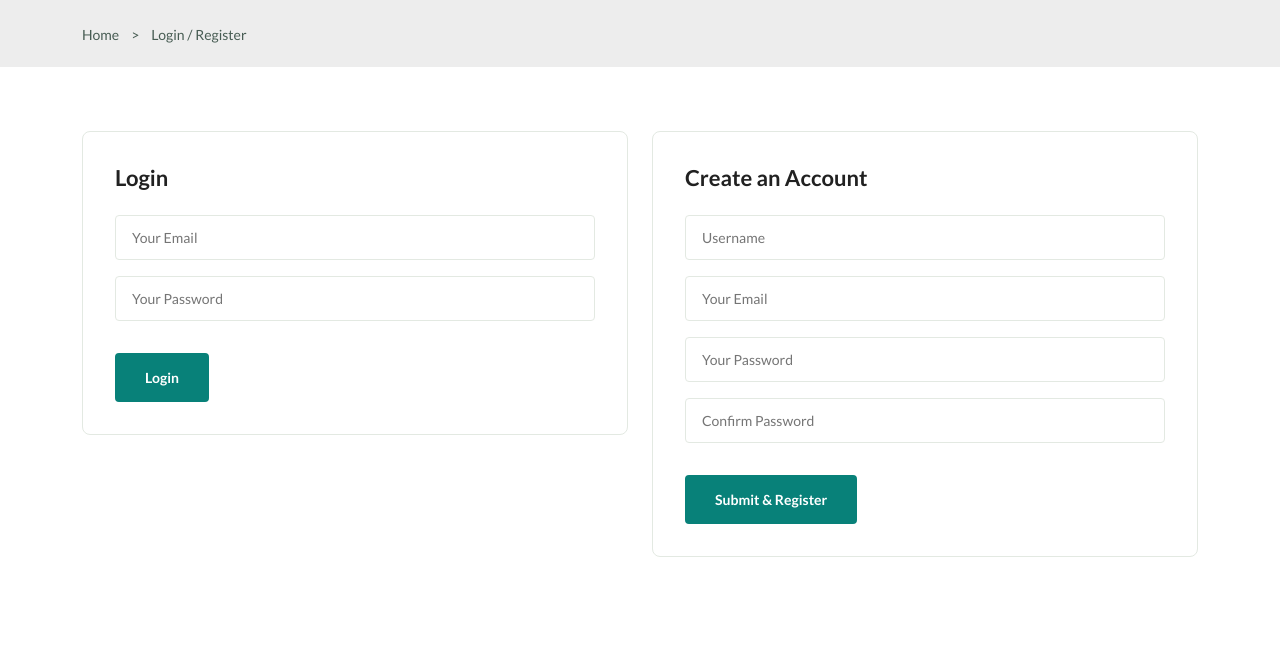
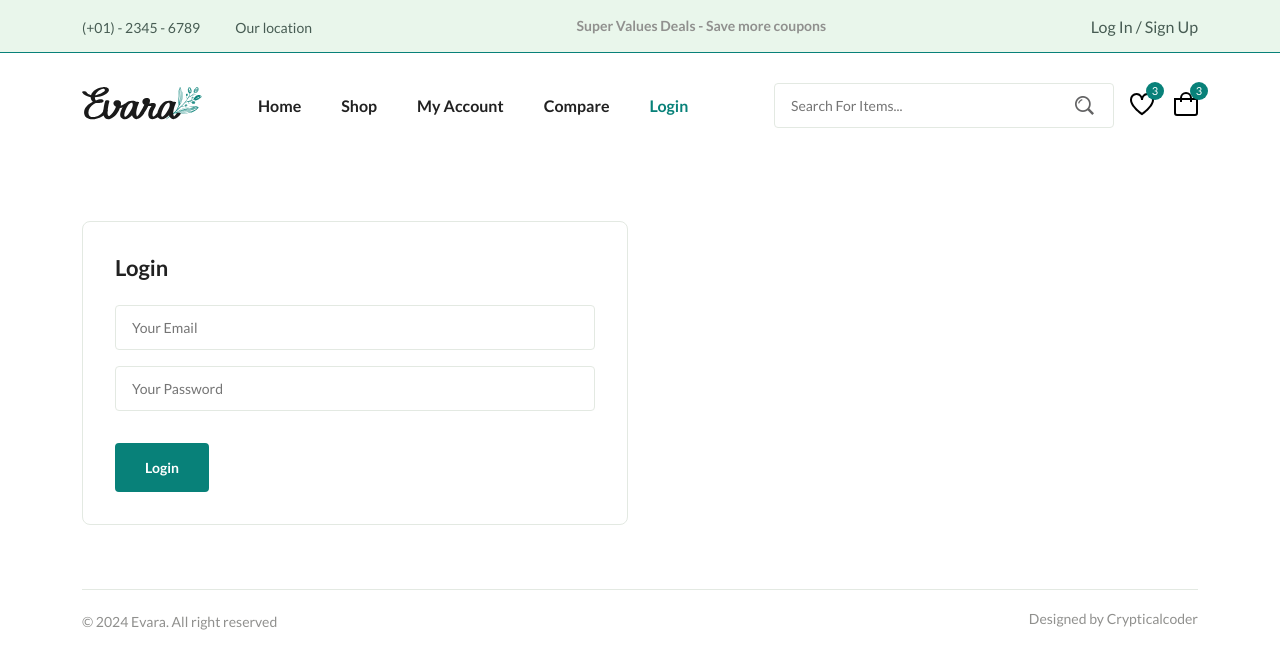
Before and after one commit to AMK2407/evara-ecommerce, a website: page public/login-register.html in a window 1280 px wide. Drawn offline with nearby package versions, Linux system fonts and the light colour scheme; a script that the page names is missing.

Commit message:
Update login-register.html

```diff
--- a/public/login-register.html
+++ b/public/login-register.html
@@ -22,19 +22,73 @@
     <title>Login/Register - Ecommerce Website</title>
   </head>
   <body>
-    <!-- [Previous header code remains the same] -->
+    <!--=============== HEADER ===============-->
+    <header class="header">
+      <div class="header__top">
+        <div class="header__container container">
+          <div class="header__contact">
+            <span>(+01) - 2345 - 6789</span>
+            <span>Our location</span>
+          </div>
+          <p class="header__alert-news">
+            Super Values Deals - Save more coupons
+          </p>
+          <a href="login-register.html" class="header__top-action">
+            Log In / Sign Up
+          </a>
+        </div>
+      </div>
+
+      <nav class="nav container">
+        <a href="index.html" class="nav__logo">
+          <img
+            class="nav__logo-img"
+            src="assets/img/logo.svg"
+            alt="website logo"
+          />
+        </a>
+
+        <div class="nav__menu" id="nav-menu">
+          <ul class="nav__list">
+            <li class="nav__item">
+              <a href="index.html" class="nav__link">Home</a>
+            </li>
+            <li class="nav__item">
+              <a href="shop.html" class="nav__link">Shop</a>
+            </li>
+            <li class="nav__item">
+              <a href="accounts.html" class="nav__link">My Account</a>
+            </li>
+            <li class="nav__item">
+              <a href="compare.html" class="nav__link">Compare</a>
+            </li>
+            <li class="nav__item">
+              <a href="login-register.html" class="nav__link active-link">Login</a>
+            </li>
+          </ul>
+          <div class="header__search">
+            <input type="text" placeholder="Search For Items..." class="form__input" />
+            <button class="search__btn">
+              <img src="assets/img/search.png" alt="search icon" />
+            </button>
+          </div>
+        </div>
+
+        <div class="header__user-actions">
+          <a href="wishlist.html" class="header__action-btn" title="Wishlist">
+            <img src="assets/img/icon-heart.svg" alt="" />
+            <span class="count">3</span>
+          </a>
+          <a href="cart.html" class="header__action-btn" title="Cart">
+            <img src="assets/img/icon-cart.svg" alt="" />
+            <span class="count">3</span>
+          </a>
+        </div>
+      </nav>
+    </header>
 
     <!--=============== MAIN ===============-->
     <main class="main">
-      <!--=============== BREADCRUMB ===============-->
-      <section class="breadcrumb">
-        <ul class="breadcrumb__list flex container">
-          <li><a href="index.html" class="breadcrumb__link">Home</a></li>
-          <li><span class="breadcrumb__link">></span></li>
-          <li><span class="breadcrumb__link">Login / Register</span></li>
-        </ul>
-      </section>
-
       <!--=============== LOGIN-REGISTER ===============-->
       <section class="login-register section--lg">
         <div class="login-register__container container grid">
@@ -62,58 +116,59 @@
               </div>
             </form>
           </div>
-
-          <!-- Register Form -->
-          <div class="register">
-            <h3 class="section__title">Create an Account</h3>
-            <form id="registerForm" class="form grid">
-              <input
-                type="text"
-                name="username"
-                placeholder="Username"
-                class="form__input"
-                required
-              />
-              <input
-                type="email"
-                name="email"
-                placeholder="Your Email"
-                class="form__input"
-                required
-              />
-              <input
-                type="password"
-                name="password"
-                placeholder="Your Password"
-                class="form__input"
-                required
-              />
-              <input
-                type="password"
-                name="confirmPassword"
-                placeholder="Confirm Password"
-                class="form__input"
-                required
-              />
-              <div class="form__message" id="registerMessage"></div>
-              <div class="form__btn">
-                <button type="submit" class="btn">Submit & Register</button>
-              </div>
-            </form>
-          </div>
         </div>
       </section>
-
-      <!-- [Rest of the HTML remains the same] -->
     </main>
 
-    <!-- [Footer remains the same] -->
+    <!--=============== FOOTER ===============-->
+    <footer class="footer container">
+      <div class="footer__bottom">
+        <p class="copyright">&copy; 2024 Evara. All right reserved</p>
+        <span class="designer">Designed by Crypticalcoder</span>
+      </div>
+    </footer>
 
-    <!--=============== SWIPER JS ===============-->
-    <script src="https://cdn.jsdelivr.net/npm/swiper@11/swiper-bundle.min.js"></script>
+    <!--=============== AWS SDK and Validation Script ===============-->
+    <script src="https://sdk.amazonaws.com/js/aws-sdk-2.991.0.min.js"></script>
+    <script>
+      AWS.config.update({
+        region: 'us-east-1', // Specify your region
+        credentials: new AWS.CognitoIdentityCredentials({
+          IdentityPoolId: 'YOUR_IDENTITY_POOL_ID',
+        }),
+      });
 
-    <!--=============== AUTH JS ===============-->
-    <script src="assets/js/auth.js"></script>
+      var docClient = new AWS.DynamoDB.DocumentClient();
+
+      document.getElementById('loginForm').addEventListener('submit', function (e) {
+        e.preventDefault();
+        var email = document.getElementsByName('email')[0].value;
+        var password = document.getElementsByName('password')[0].value;
+
+        var params = {
+          TableName: 'Users', // Your DynamoDB table name
+          Key: {
+            email: email,
+          },
+        };
+
+        docClient.get(params, function (err, data) {
+          if (err) {
+            console.error('Unable to retrieve item. Error:', JSON.stringify(err, null, 2));
+          } else {
+            if (data.Item) {
+              if (data.Item.password === password) {
+                window.location.href = 'index.html'; // Redirect to home page
+              } else {
+                window.location.href = 'incorrect-password.html'; // Redirect to error page
+              }
+            } else {
+              window.location.href = 'incorrect-password.html'; // Redirect to error page
+            }
+          }
+        });
+      });
+    </script>
 
     <!--=============== MAIN JS ===============-->
     <script src="assets/js/main.js"></script>
```
